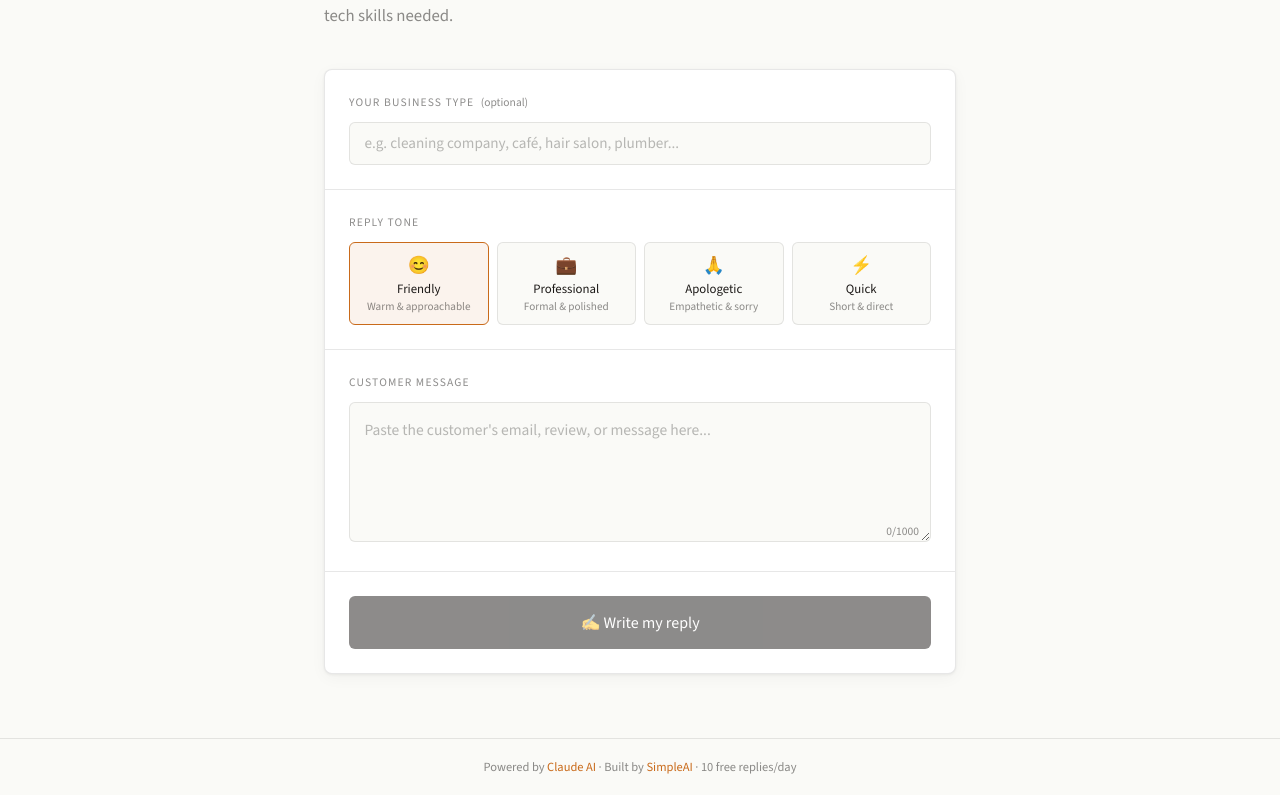
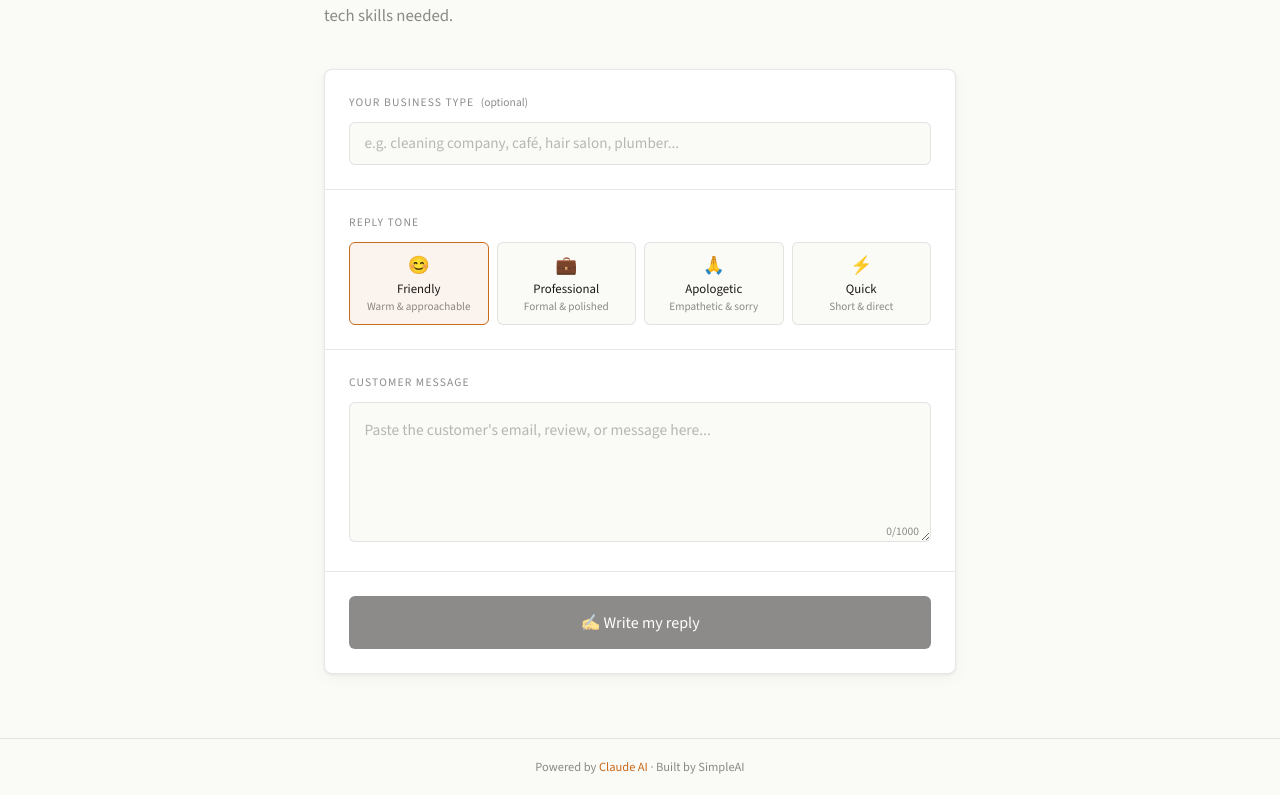
Before and after one commit to commstark/simpleai, a Next.js app: page / in a window 1280 px wide. Shown: the part 245-1040 px from the top of the page. Built offline with nearby package versions, Linux system fonts and the light colour scheme.

Commit message:
Update index.js

```diff
--- a/pages/index.js
+++ b/pages/index.js
@@ -492,8 +492,7 @@ export default function Home() {
         </main>
 
         <footer>
-          Powered by <a href="https://anthropic.com" target="_blank" rel="noopener">Claude AI</a> · Built by <a href="/" target="_blank">SimpleAI</a> · 10 free replies/day
-        </footer>
+Powered by <a href="https://anthropic.com" target="_blank" rel="noopener">Claude AI</a> · Built by SimpleAI        </footer>
       </div>
     </>
   );
```
